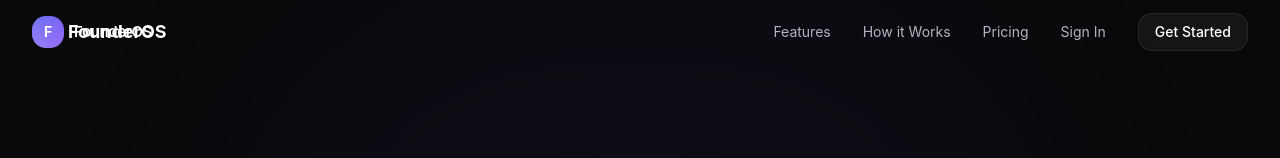
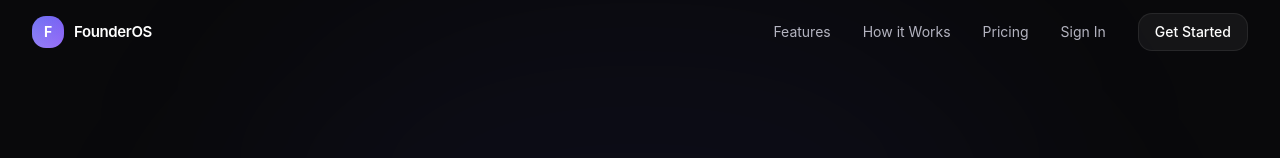
Before and after one commit to ayushh127/founderos, a React (Vite) app: page / in a window 1280 px wide. Shown: the top 158 px of the page. Built offline with nearby package versions, Linux system fonts and the light colour scheme.

Commit message:
conductor-sync-2026-07-10--15-09-39

```diff
--- a/src/pages/LandingPage.tsx
+++ b/src/pages/LandingPage.tsx
@@ -97,10 +97,7 @@ export function LandingPage({ onLogin, onRegister }: LandingPageProps) {
       >
         <div className="max-w-7xl mx-auto px-4 sm:px-6 lg:px-8">
           <div className="flex items-center justify-between h-16">
-            <div className="flex items-center gap-2">
-              <Logo className="w-7 h-7" />
-              <span className="font-bold text-lg">FounderOS</span>
-            </div>
+            <Logo />
             <div className="hidden md:flex items-center gap-8">
               <a
                 href="#features"
```
